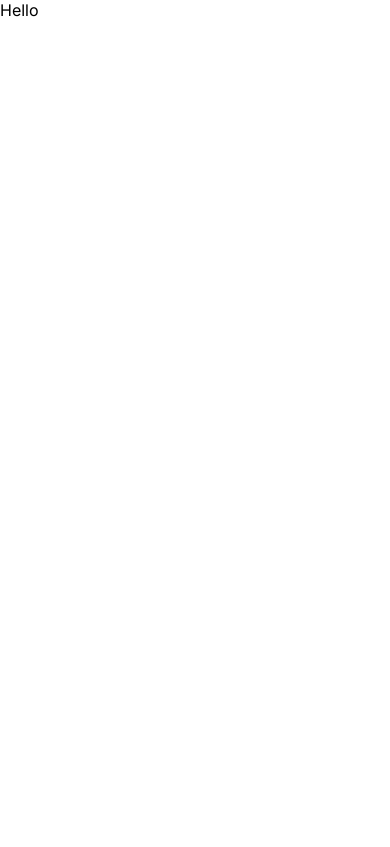
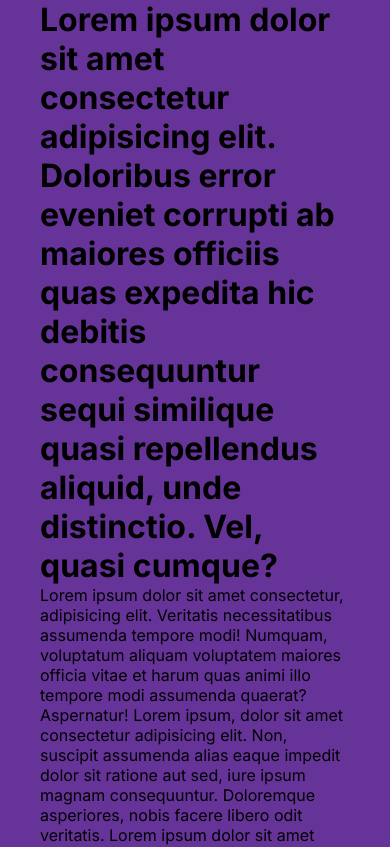
Before and after one commit to marci0garcia/blog-app, a Next.js app: page / in a window 390 px wide. Shown: the top 847 px of the page. Built offline with nearby package versions, Linux system fonts and the light colour scheme.

Commit message:
CSS Responsive Layout Toturial

```diff
--- a/src/app/globals.css
+++ b/src/app/globals.css
@@ -26,3 +26,44 @@ a {
     background-color: var(-bg);
     color: var(--textColor);
 }
+
+.wrapper {
+    max-width: 1536px;
+    margin-left: auto;
+    margin-right: auto;
+    background: rebeccapurple;
+    padding-left: 80px;
+    padding-right: 80px;
+}
+
+@media screen and (max-width: 1536px) {
+    .wrapper{
+        max-width: 1366px;
+    }
+}
+
+@media screen and (max-width: 1280px) {
+    .wrapper{
+        max-width: 1024px;
+    }
+}
+
+@media screen and (max-width: 1024px) {
+    .wrapper{
+        max-width: 768px;
+        padding-left: 40px;
+        padding-right: 40px;
+    }
+}
+
+@media screen and (max-width: 768px) {
+    .wrapper{
+        max-width: 640px;
+    }
+}
+
+@media screen and (max-width: 640px) {
+    .wrapper{
+        max-width: 475px;
+    }
+}
--- a/src/app/layout.js
+++ b/src/app/layout.js
@@ -13,8 +13,8 @@ export default function RootLayout({ children }) {
     <html lang="en">
       <body className={inter.className}>
         <div className='container'>
-          {children}
-          </div>
+          <div className='wrapper'>{children}</div>
+        </div>
       </body>
     </html>
   )
--- a/src/app/page.jsx
+++ b/src/app/page.jsx
@@ -4,7 +4,11 @@ import Link from 'next/link';
 export default function Home() {
   return (
     <Link href="/">
-    Hello
+    <h1>Lorem ipsum dolor sit amet consectetur adipisicing elit. Doloribus error eveniet corrupti ab maiores officiis quas expedita hic debitis consequuntur sequi similique quasi repellendus aliquid, unde distinctio. Vel, quasi cumque?</h1>
+      Lorem ipsum dolor sit amet consectetur, adipisicing elit. Veritatis necessitatibus assumenda tempore modi! Numquam, voluptatum aliquam voluptatem maiores officia vitae et harum quas animi illo tempore modi assumenda quaerat? Aspernatur!
+      Lorem ipsum, dolor sit amet consectetur adipisicing elit. Non, suscipit assumenda alias eaque impedit dolor sit ratione aut sed, iure ipsum magnam consequuntur. Doloremque asperiores, nobis facere libero odit veritatis.
+      Lorem ipsum dolor sit amet consectetur adipisicing elit. Labore quam at illum. Atque deleniti laudantium nostrum debitis. Exercitationem molestias repudiandae repellat rerum excepturi animi corporis? Dolorem provident odit aliquid odio.
+      Lorem, ipsum dolor sit amet consectetur adipisicing elit. Eaque, quis deleniti quisquam ut quidem odio voluptas fugit ullam facere doloremque pariatur unde ratione similique quibusdam iusto ipsum assumenda reprehenderit. Ipsum?
     </Link>
   )
 }
```
